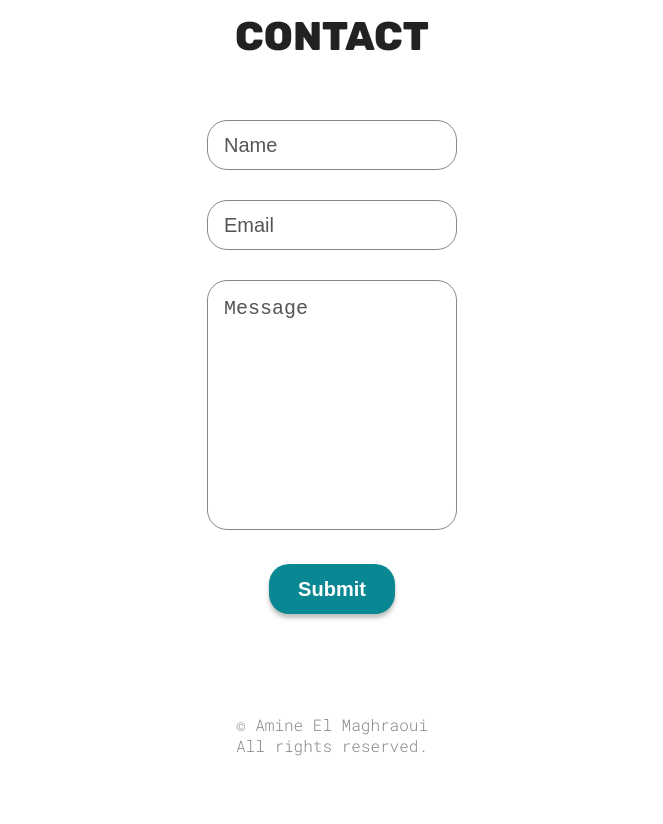
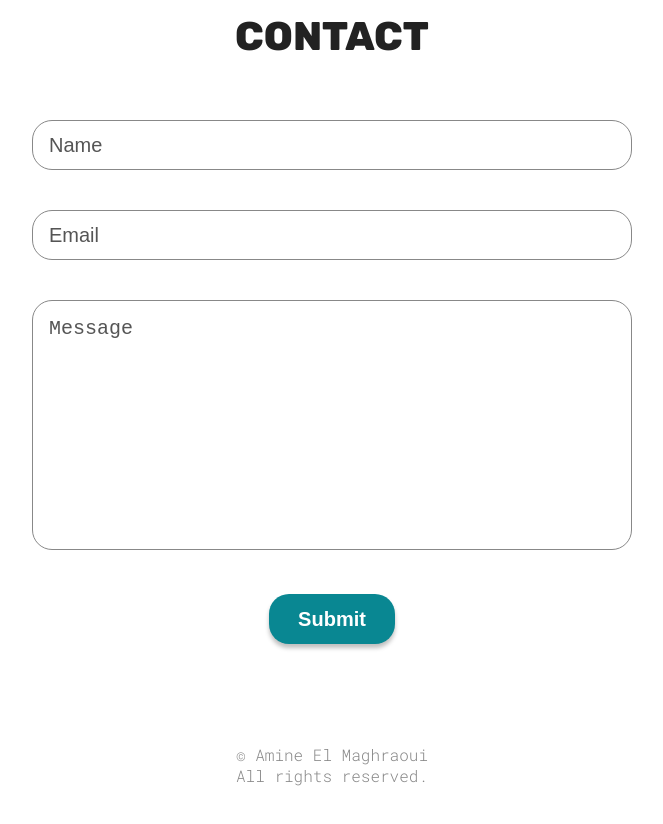
Before and after one commit to Mael-221/react-portfolio-v2, a React (Vite) app: page / in a window 1280 px wide. Shown: the part 2040-2864 px from the top of the page, without its empty margins (308-971 px from the left). Built offline with nearby package versions, Linux system fonts and the light colour scheme.

Commit message:
contact style fix

```diff
--- a/src/sections/Contact/ContactStyles.module.css
+++ b/src/sections/Contact/ContactStyles.module.css
@@ -1,24 +1,30 @@
-.container{
+.container {
     display: flex;
     flex-direction: column;
     text-align: center;
-    form{
+  }
+
+  form {
     display: flex;
     flex-direction: column;
     gap: 30px;
   }
-    textarea, input:not([type="submit"]){
+
+  textarea, input:not([type="submit"]) {
     height: 50px;
     padding-left: 16px;
-        width: 250px;
+    width: 100%;
+    max-width: 250px;
+    margin: auto;
   }
 
-    textarea{
+  textarea {
     height: 250px;
     padding-top: 16px;
     resize: none;
   }
-    textarea, input{
+
+  textarea, input {
     border-radius: 20px;
     border: #888 1px solid;
     box-sizing: border-box;
@@ -27,12 +33,11 @@
     color: var(--form-text-color);
   }
 
-    ::placeholder{
+  ::placeholder {
     color: var(--form-text-color);
   }
-}
 
-input[type="submit"]{
+  input[type="submit"] {
     background-color: var(--btn-color);
     color: var(--btn-text-color);
     border: none;
@@ -44,29 +49,29 @@ input[type="submit"]{
     box-shadow: 0px 4px 4px rgba(0, 0, 0, 0.25);
     transition: box-shadow 200ms ease-in-out, transform 200ms ease-in-out;
     margin: auto;
+  }
 
-}
-input[type="submit"]:hover{
+  input[type="submit"]:hover {
     transform: scale(1.05);
   }
 
-input[type="submit"]:hover{
+  input[type="submit"]:active {
     box-shadow: 0px 2px 2px rgba(0, 0, 0, 0.25);
     transform: translateY(2px);
   }
 
-@media(width>=800px){
-    textarea, input:not([type="submit"]){
-        width: 600px;
+  @media (min-width: 800px) {
+    textarea, input:not([type="submit"]) {
+      max-width: 600px;
       font-size: 20px;
     }
-    form{
+    form {
       gap: 40px;
     }
   }
 
-@media(width>=1400px){
-    textarea, input:not([type="submit"]){
-        width: 800px;
+  @media (min-width: 1400px) {
+    textarea, input:not([type="submit"]) {
+      max-width: 800px;
     }
   }
```
Lines whose indentation alone changed are shown as unchanged.
